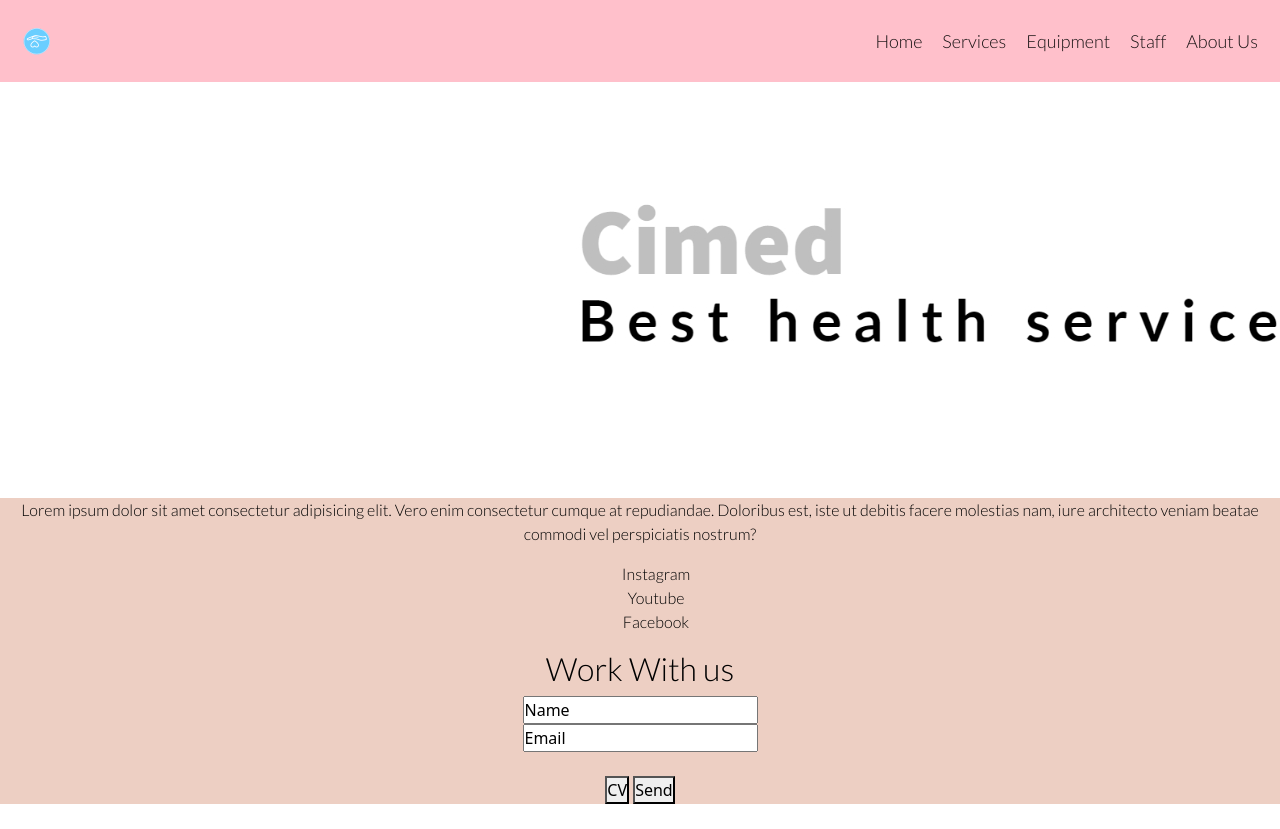
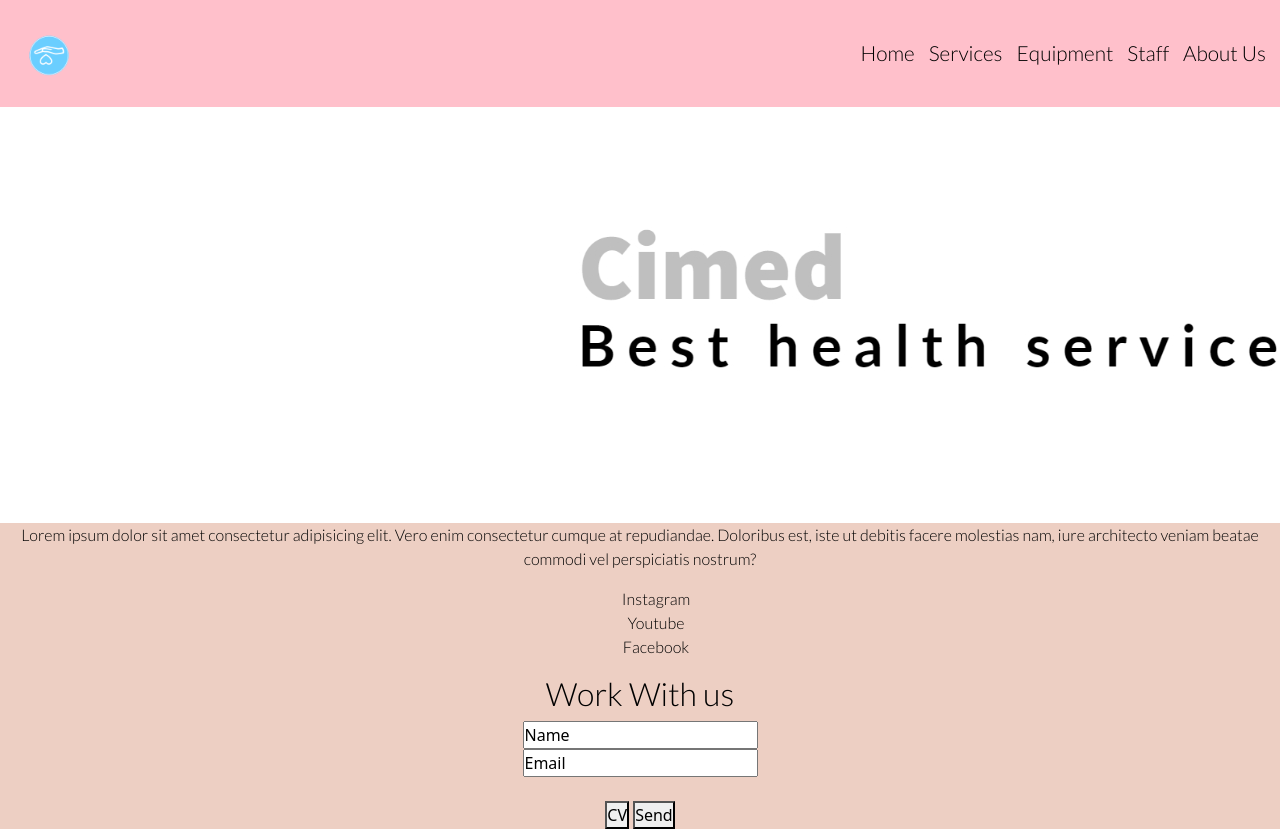
Before and after one commit to Morrixon/Practica-GitHub, a plain HTML site: page aboutus.html in a window 1280 px wide. Shown: the top 829 px of the page. Before the commit the page ends 804 px from the top, so only its background shows below. Drawn offline with nearby package versions, Linux system fonts and the light colour scheme.

Commit message:
corregir imagen principal

```diff
--- a/Css/style.css
+++ b/Css/style.css
@@ -45,8 +45,8 @@ nav
   }
 
 nav ul li {
-    padding-left: 0.8em;
-    font-size: large;
+    margin-left: 10px;
+    font-size: 1.3rem;
 }
 
 
--- a/aboutus.html
+++ b/aboutus.html
@@ -21,9 +21,10 @@
 
 <body>
     <header>
-        <nav class="  navbar-custom color nav navbar navbar-expand-lg navbar-light">
+        <nav class=" nav navbar navbar-expand-lg navbar-light">
             <div class="container-fluid">
-                <a class="navbar-brand me-auto " href="index.html"><img class="logo" src="IMGS/brand.png" width="50" alt="Marca"></a>
+                <a class="navbar-brand me-auto " href="index.html"><img class="logo" src="IMGS/brand.png" width="75"
+                        alt="Marca"></a>
                 <button class="navbar-toggler" type="button" data-bs-toggle="collapse"
                     data-bs-target="#navbarSupportedContent" aria-controls="navbarSupportedContent"
                     aria-expanded="false" aria-label="Toggle navigation">
@@ -32,19 +33,19 @@
                 <div class="collapse navbar-collapse" id="navbarSupportedContent">
                     <ul class="navbar-nav ms-auto mb-2 mb-lg-0">
                         <li class="nav-item">
-                            <a class="nav-link active" aria-current="page" href="index.html">Home</a>
+                            <a aria-current="page" href="index.html">Home</a>
                         </li>
                         <li class="nav-item">
-                            <a class="nav-link active" aria-current="page" href="services.html">Services</a>
+                            <a  aria-current="page" href="services.html">Services</a>
                         </li>
                         <li class="nav-item">
-                            <a class="nav-link active" aria-current="page" href="equipment.html">Equipment</a>
+                            <a  aria-current="page" href="equipment.html">Equipment</a>
                         </li>
                         <li class="nav-item">
-                            <a class="nav-link active" aria-current="page" href="staff.html">Staff</a>
+                            <a  aria-current="page" href="staff.html">Staff</a>
                         </li>
                         <li class="nav-item">
-                            <a class="nav-link active" aria-current="page" href="aboutus.html">About Us</a>
+                            <a  aria-current="page" href="aboutus.html">About Us</a>
                         </li>
                     </ul>
 
```
Also changed, not shown: equipment.html (+7 -7 lines), index.html (+6 -6 lines), services.html (+7 -7 lines), staff.html (+7 -7 lines).
